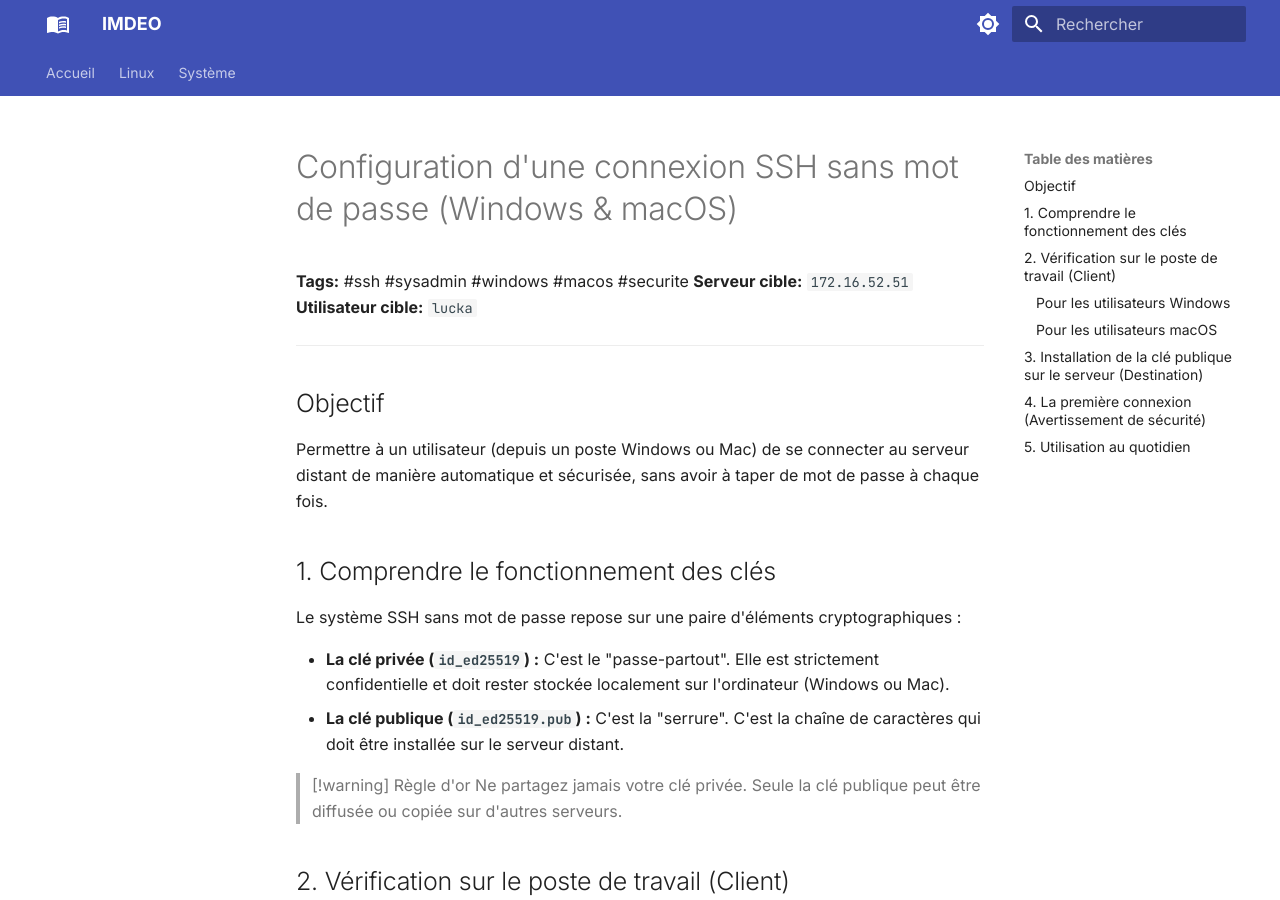
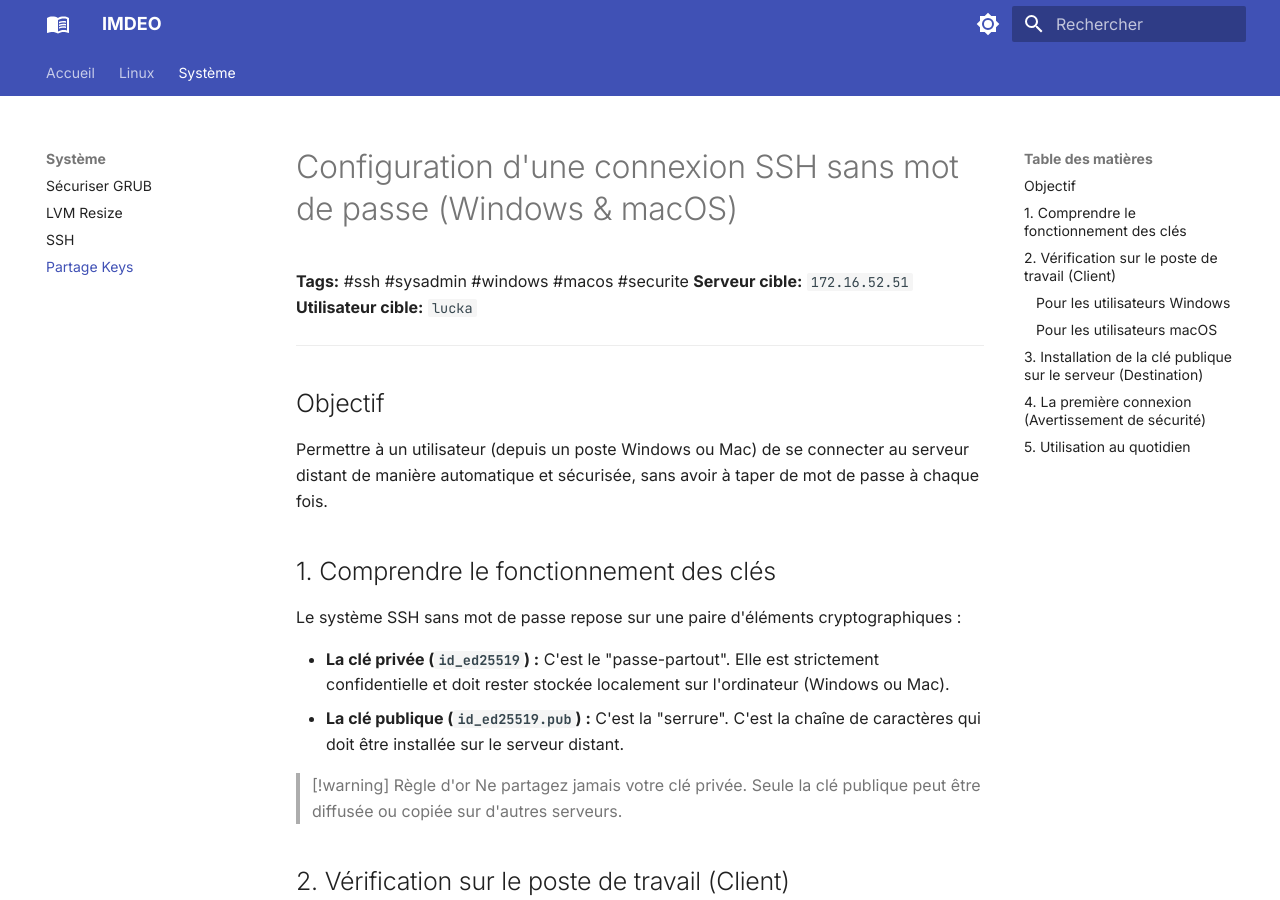
Before and after one commit to IT-Amine/IMDEO, an MkDocs documentation site: the page built from docs/Système/sshkeys.md, in a window 1280 px wide and 900 px high. Built offline with MkDocs 1.6.1 and Material for MkDocs 9.7.7, drawn with Linux system fonts in a browser that asks for light colours.

Commit message:
Update mkdocs.yml

```diff
--- a/mkdocs.yml
+++ b/mkdocs.yml
@@ -46,6 +46,7 @@ nav:
       - Sécuriser GRUB: Système/secugrub.md
       - LVM Resize: Système/resize.md
       - SSH: Système/ssh.md
+      - Partage Keys: Système/sshkeys.md
 
 markdown_extensions:
   - pymdownx.highlight:
```
